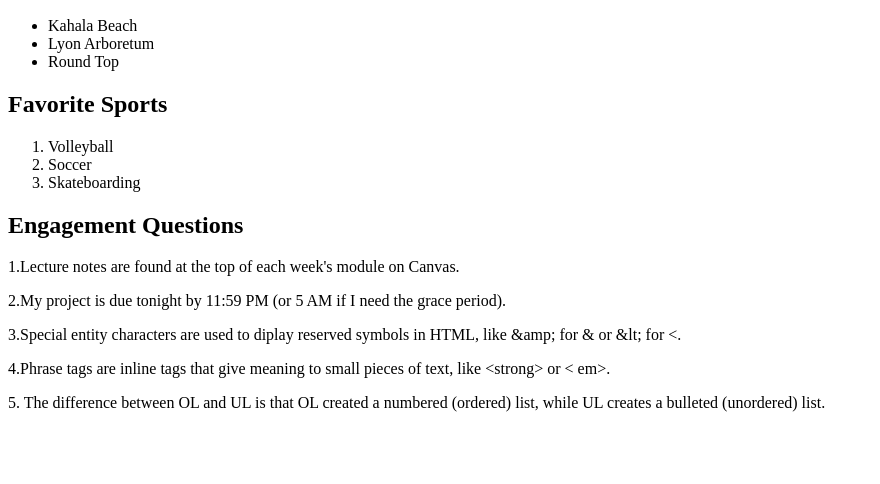
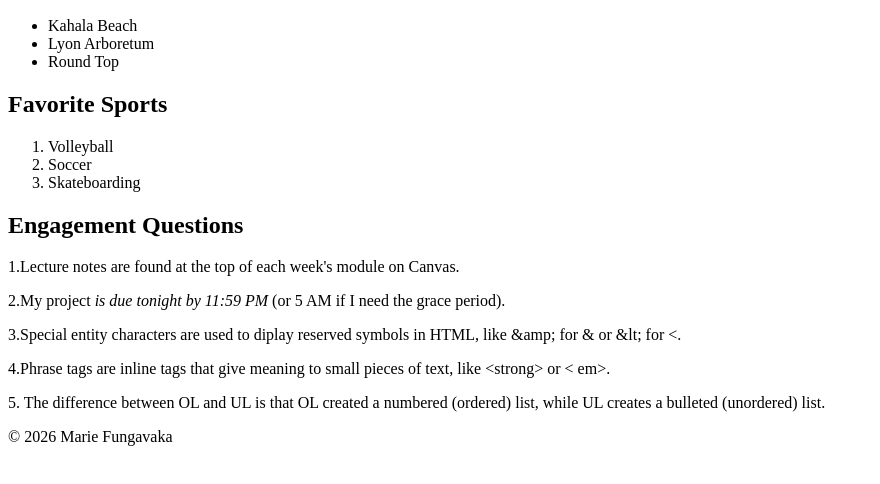
Before and after one commit to fungavakamarie6-dot/CS140, a plain HTML site: page engagements/lists.html in a window 1280 px wide. Shown: the part 110-594 px from the top of the page, without its empty margins (0-880 px from the left). Drawn offline with Linux system fonts and the light colour scheme.

Commit message:
update lists page

```diff
--- a/engagements/lists.html
+++ b/engagements/lists.html
@@ -21,10 +21,11 @@
     </ol>
     <h2>Engagement Questions</h2>
     <p>1.Lecture notes are found at the top of each week's module on Canvas.</p>
-    <p>2.My project is due tonight by 11:59 PM (or 5 AM if I need the grace period).</p>
+    <p>2.My project <em>is due tonight by 11:59 PM</em> (or 5 AM if I need the grace period).</p>
     <p>3.Special entity characters are used to diplay reserved symbols in HTML, like &amp;amp; for &amp; or &amp;lt; for &lt;. </p>
     <p>4.Phrase tags are inline tags that give meaning to small pieces of text, like &lt;strong&gt; or &lt; em&gt;.</p>
     <p>5. The difference between OL and UL is that OL created a numbered (ordered) list, while UL creates a bulleted (unordered) list.</p>
+    &copy; 2026 Marie Fungavaka
 
 </body>
 </html>
```
